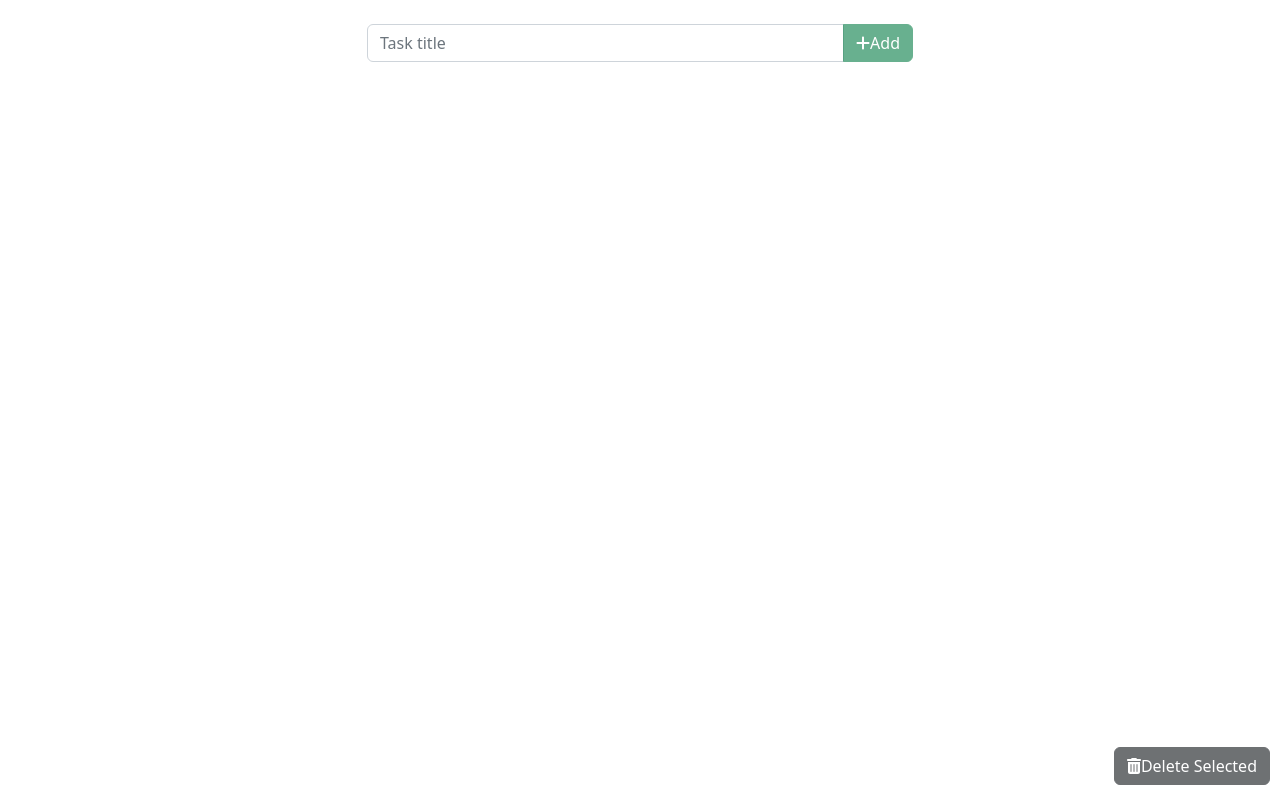
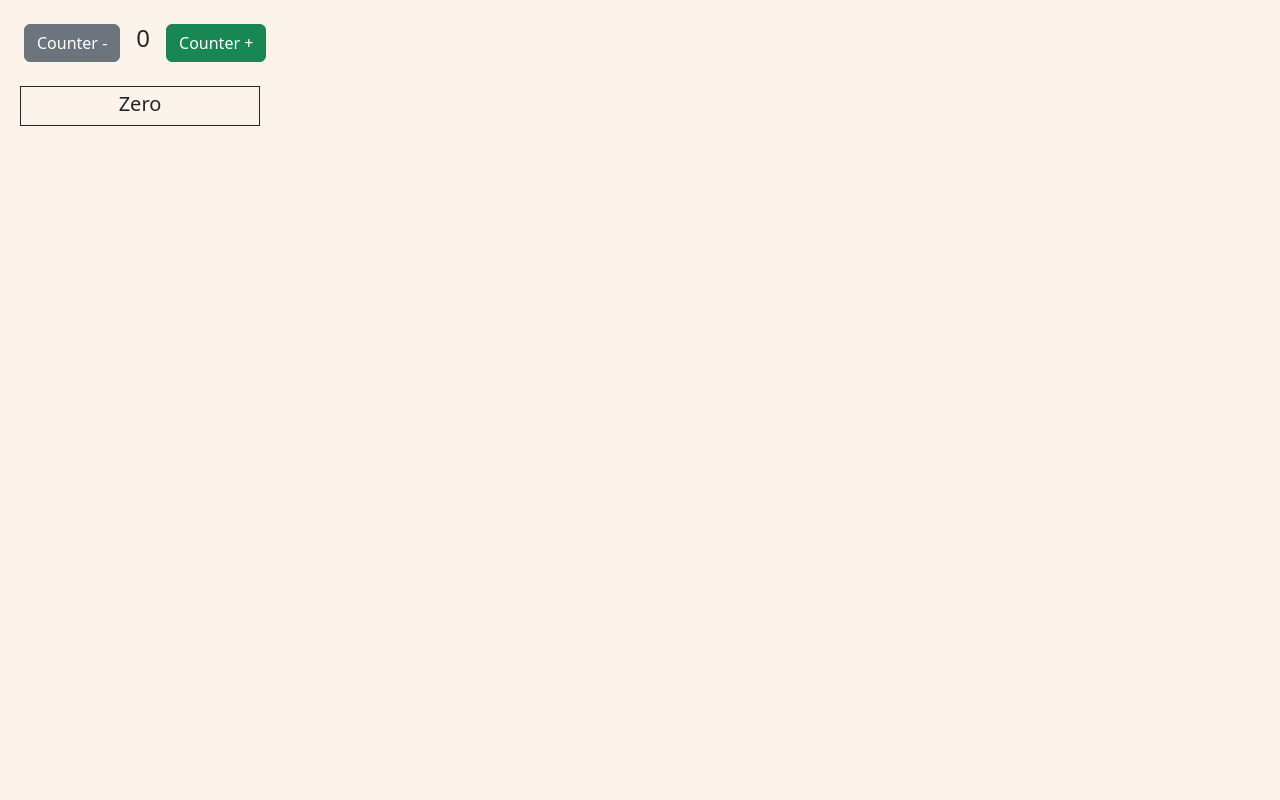
Before and after one commit to Nelly-Margaryan/nelly-todo-list-react, a React (Create React App) app: page / in a window 1280 px wide. Built offline with nearby package versions, Linux system fonts and the light colour scheme.

Commit message:
Lesson 66-67 - Make Task component memo and create Counter component

```diff
--- a/src/App.css
+++ b/src/App.css
@@ -1,4 +1,9 @@
+body {
+  background-color: #faebd785;
+}
+
 main {
   max-width: 1440px;
   margin: 0 auto;
+
 }
--- a/src/App.js
+++ b/src/App.js
@@ -1,12 +1,14 @@
 
 import 'bootstrap/dist/css/bootstrap.min.css';
 import './App.css';
+import Counter from './Todo-components/Counter/Counter';
 import ToDo from './Todo-components/Todo/ToDo-List';
 
 function App() {
   return (
     <main>
-      <ToDo />
+      <Counter />
+      {/* <ToDo /> */}
     </main>
   );
 }
--- /dev/null
+++ b/src/Todo-components/Counter/Counter.jsx
@@ -0,0 +1,45 @@
+import { memo, useState } from "react";
+import Button from 'react-bootstrap/Button';
+import styles from "../Counter/counter.module.css"
+
+function Counter() {
+  const [counter, setCounter] = useState(0);
+  const typenumbers = (num) => {
+    if (num > 0) {
+      return "Positive"
+    } else if (num < 0) {
+      return "Negative"
+    } else {
+      return "Zero"
+    }
+  }
+  return (
+    <>
+      <div className="m-4 gap-3 d-flex justify-content-align-items">
+        <Button
+          onClick={() => {
+            setCounter(counter - 1)
+          }}
+          variant="secondary" size="md">
+          Counter -
+        </Button>
+
+        <h4>{counter}</h4>
+
+        <Button
+          onClick={() => {
+            setCounter(counter + 1)
+          }}
+          variant="success" size="md">
+          Counter +
+        </Button>{' '}
+
+      </div>
+      <div className={styles.type}>
+        <h5>{typenumbers(counter)}</h5>
+      </div>
+    </>
+  )
+}
+
+export default memo(Counter);
--- /dev/null
+++ b/src/Todo-components/Counter/counter.module.css
@@ -0,0 +1,8 @@
+.type {
+    width: 240px;
+    height: 40px;
+    border: 1px solid;
+    margin-left: 20px;
+    text-align: center;
+    padding: 5px;
+}
--- a/src/Todo-components/Task/Task.jsx
+++ b/src/Todo-components/Task/Task.jsx
@@ -1,4 +1,4 @@
-
+import {memo} from "react";
 import { Col } from "react-bootstrap";
 import Button from 'react-bootstrap/Button';
 import Form from 'react-bootstrap/Form';
@@ -48,4 +48,4 @@ function Task(props) {
 
 }
 
-export default Task;
+export default memo(Task);
--- a/src/Todo-components/Todo/ToDo-List.jsx
+++ b/src/Todo-components/Todo/ToDo-List.jsx
@@ -106,18 +106,12 @@ class ToDo extends Component {
                 <Row className="justify-content-center">
                     <Col xs="10" sm="8" md="6">
                         <InputGroup className="mb-3 mt-4">
-                            {/* <div> */}
                             <Form.Control
                                 placeholder="Task title"
                                 onChange={this.handleInputChange}
                                 onKeyDown={this.handleInputKeyDown}
                                 value={this.state.newTaskTitle}
                             />
-                            {/* <Form.Control
-                                as="textarea"
-                                style={{ height: '100px' }}
-                                /> */}
-                            {/* </div> */}
                             <Button
                                 variant="success"
                                 onClick={this.addNewTask}
```
Also changed, not shown: src/logo.svg (deleted).
